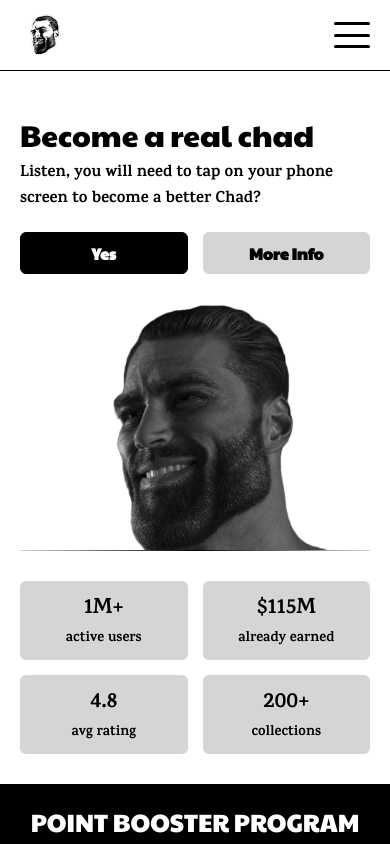
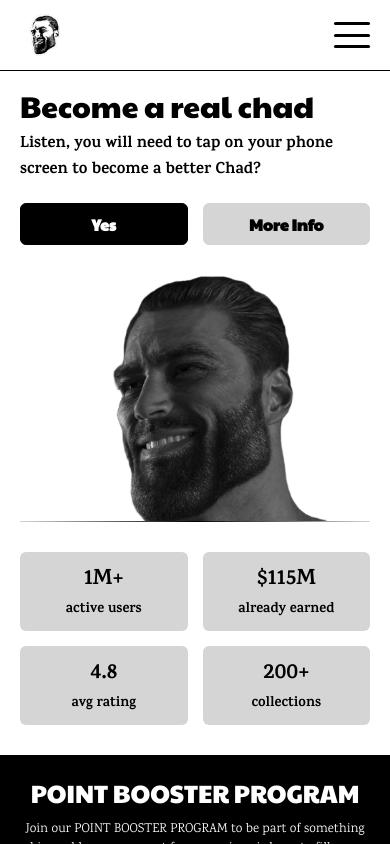
Before and after one commit to RealToma/TapTapChad-Website, a React (Create React App) app: page / in a window 390 px wide. Both pictures are taken after a click on the button "ENTER". Shown: the top 844 px of the page. Built offline with nearby package versions, Linux system fonts and the light colour scheme.

Commit message:
updated header

```diff
--- a/src/components/layout/header.tsx
+++ b/src/components/layout/header.tsx
@@ -88,9 +88,9 @@ const StyledComponent = styled(Box)`
   justify-content: space-between;
   align-items: center;
   border-bottom: 1px solid black;
-  position: fixed;
+  /* position: fixed; */
   background-color: white;
-  z-index: 1000;
+  /* z-index: 1000; */
 
   padding: 30px 200px;
   box-sizing: border-box;
--- a/src/pages/home/01Hero.tsx
+++ b/src/pages/home/01Hero.tsx
@@ -47,7 +47,6 @@ const StyledComponent = styled(Box)`
   position: relative;
   align-items: center;
   width: 100%;
-  margin-top: 120px;
   padding: 150px 200px;
   box-sizing: border-box;
   @media (max-width: 1440px) {
@@ -61,10 +60,11 @@ const StyledComponent = styled(Box)`
   }
   @media (max-width: 768px) {
     padding: 0px 30px;
-    margin-top: 120px;
+    margin-top: 30px;
   }
   @media (max-width: 600px) {
     padding: 0px 20px;
+    margin-top: 20px;
   }
 
   @media (max-width: 768px) {
```
